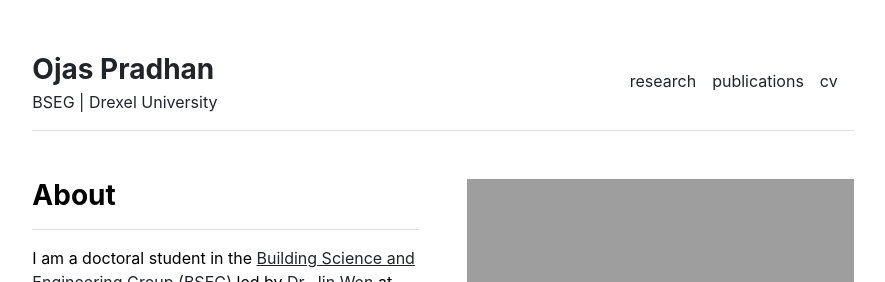
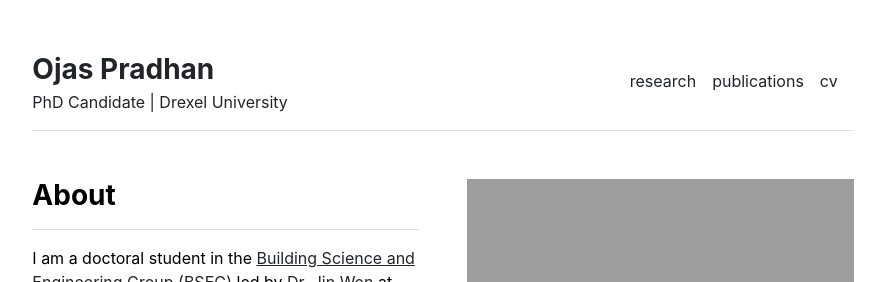
Before and after one commit to pradhanojas/pradhanojas.github.io, a Jekyll site: the page built from index.md, in a window 1280 px wide. Shown: the top 282 px of the page, without its empty margins (197-1082 px from the left). Built offline with Jekyll 4.4.1, drawn with Linux system fonts in a browser that asks for light colours.

Commit message:
Update _config.yml

```diff
--- a/_config.yml
+++ b/_config.yml
@@ -1,4 +1,4 @@
 url: "https://pradhanojas.github.io/" # the base hostname & protocol for your site, e.g. http://example.com
 baseurl: "/home" # the subpath of your site, e.g. /blog
 title: "Ojas Pradhan" # the name of your site, e.g. ACME Corp.
-description: "BSEG | Drexel University"
+description: "PhD Candidate | Drexel University"
```
